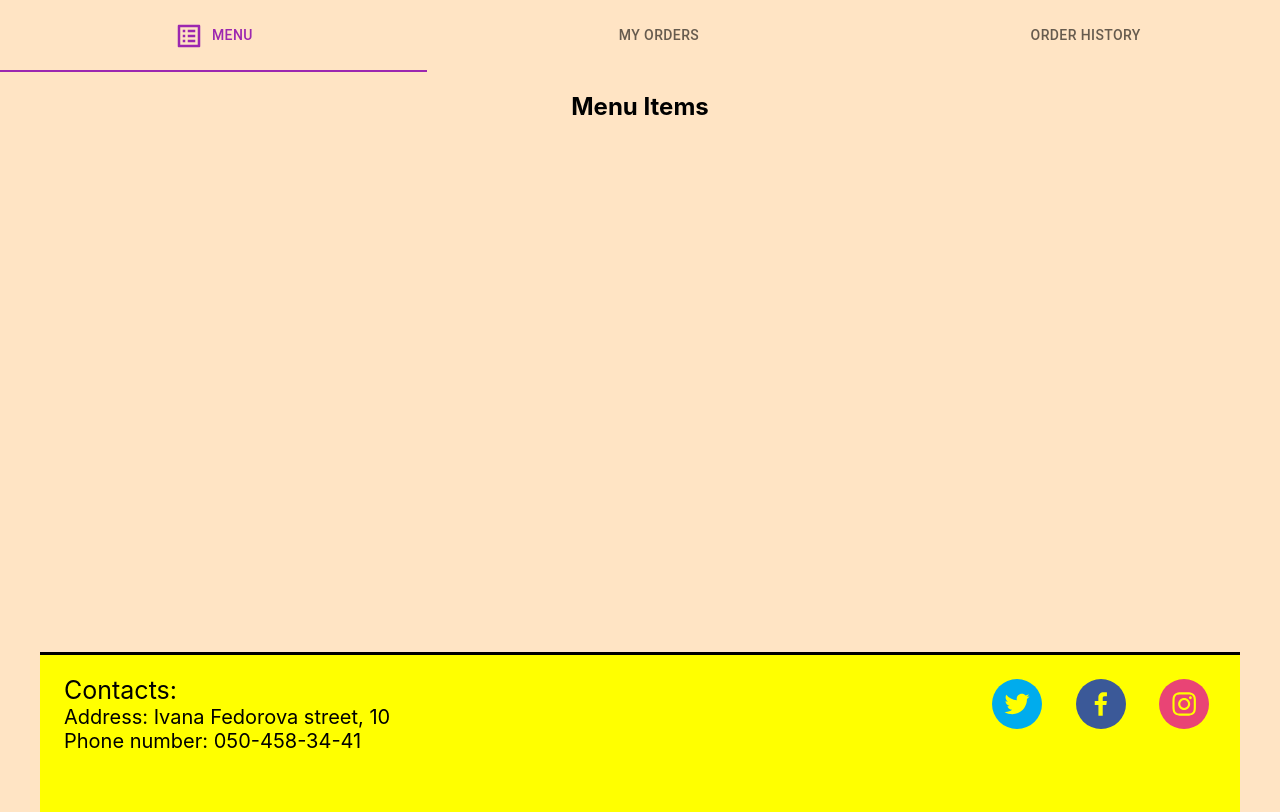
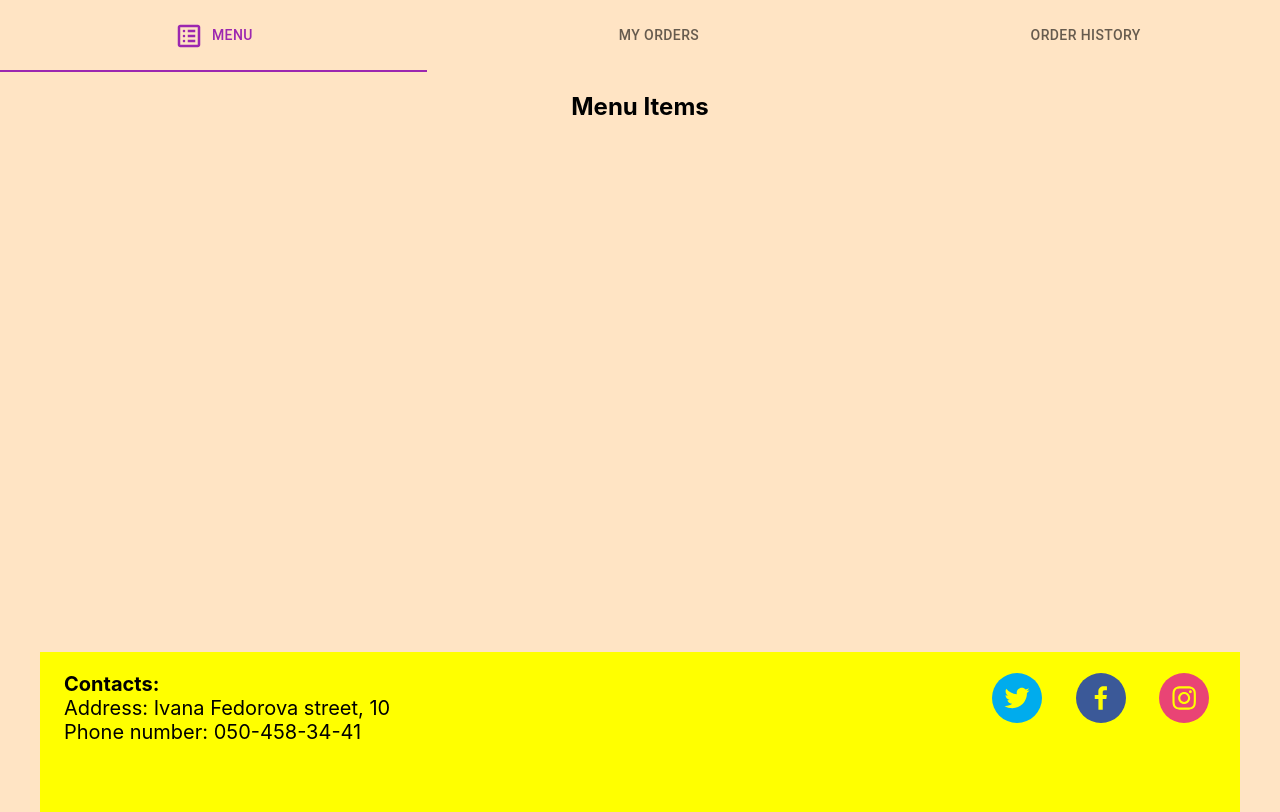
Before and after one commit to Ferum2704/MenuApp, a React (Create React App) app in the folder client/: page / in a window 1280 px wide. Built offline with nearby package versions, Linux system fonts and the light colour scheme; some icons are missing.

Commit message:
reformed project structure in client

```diff
--- a/client/src/css/Footer.css
+++ b/client/src/Components/Footer/Footer.css
@@ -1,3 +1,13 @@
+.footer {
+  background-color: yellow;
+  border-top: 3;
+  min-height: 20vh;
+}
+.footerText {
+  text-align: left;
+  padding-top: 20px;
+  font-size: 20px;
+}
 .networks {
   display: flex;
   justify-content: space-around;
--- a/client/src/Footer.js
+++ b/client/src/Components/Footer/Footer.js
@@ -2,30 +2,19 @@ import { Container } from "@mui/system";
 import React from "react";
 import { Grid } from "@mui/material";
 import { SocialIcon } from "react-social-icons";
-import "./css/Footer.css";
+import "./Footer.css";
 export default function () {
   return (
-    <Container
-      maxWidth="lg"
-      sx={{
-        bgcolor: "yellow",
-        borderTop: 3,
-        height: "20vh",
-      }}
-    >
+    <Container maxWidth="lg" className="footer">
       <Grid
         container
         justifyContent="space-between"
         flexDirection={{ sm: "column", md: "row" }}
       >
-        <div style={{ textAlign: "left", paddingTop: "20px" }}>
-          <span style={{ fontSize: 25 }}>Contacts:</span>
-          <span style={{ fontSize: 20 }}>
-            <br></br>Address: Ivana Fedorova street, 10
-          </span>
-          <span style={{ fontSize: 20 }}>
-            <br></br>Phone number: 050-458-34-41
-          </span>
+        <div className="footerText">
+          <b>Contacts:</b>
+          <br></br>Address: Ivana Fedorova street, 10
+          <br></br>Phone number: 050-458-34-41
         </div>
         <div className="networks">
           <div>
--- /dev/null
+++ b/client/src/Components/Header/Header.css
@@ -0,0 +1,11 @@
+.icon {
+  font-size: 30px;
+}
+.iconLabel {
+  padding-top: 0;
+}
+@media screen and (max-width: 400px) {
+  .iconLabel {
+    display: none;
+  }
+}
--- a/client/src/Header.js
+++ b/client/src/Components/Header/Header.js
@@ -3,9 +3,8 @@ import Tabs from "@mui/material/Tabs";
 import Tab from "@mui/material/Tab";
 import Box from "@mui/material/Box";
 import { Icon } from "@iconify/react";
-import ListAltIcon from "@mui/icons-material/ListAlt";
 import { Link, useNavigate } from "react-router-dom";
-import useWindowWidth from "./hooks/getWindowWidth";
+import "./Header.css";
 function Header() {
   const navigate = useNavigate();
   const [value, setValue] = React.useState("/");
@@ -14,7 +13,6 @@ function Header() {
     setValue(newValue);
     navigate(newValue);
   };
-  const width = useWindowWidth();
   return (
     <Box sx={{ width: "100%" }}>
       <Tabs
@@ -26,31 +24,27 @@ function Header() {
       >
         <Tab
           iconPosition="start"
-          icon={<ListAltIcon style={{ fontSize: "30px" }} />}
+          icon={
+            <Icon icon="material-symbols:list-alt-outline" className="icon" />
+          }
           value="/"
-          label={width > 400 ? "Menu" : ""}
+          label={<div className="iconLabel">Menu</div>}
         />
         <Tab
           iconPosition="start"
           icon={
-            <Icon
-              icon="icon-park-outline:transaction-order"
-              style={{ fontSize: "30px" }}
-            />
+            <Icon icon="icon-park-outline:transaction-order" className="icon" />
           }
           value="/MyOrders"
-          label={width > 400 ? "My Orders" : ""}
+          label={<div className="iconLabel">My Orders</div>}
         />
         <Tab
           iconPosition="start"
           icon={
-            <Icon
-              icon="mdi:clipboard-text-history-outline"
-              style={{ fontSize: "30px" }}
-            />
+            <Icon icon="mdi:clipboard-text-history-outline" className="icon" />
           }
           value="/OrderHistory"
-          label={width > 400 ? "Order History" : ""}
+          label={<div className="iconLabel">Order History</div>}
         />
       </Tabs>
     </Box>
--- a/client/src/Layout.js
+++ b/client/src/Components/Layout/Layout.js
@@ -1,8 +1,8 @@
 import React from "react";
-import Header from "./Header";
-import Footer from "./Footer";
+import Header from "../Header/Header";
+import Footer from "../Footer/Footer";
 import { Container } from "reactstrap";
-import "./css/Layout.css";
+import "./Layout.css";
 export default function Layout(props) {
   return (
     <div>
--- a/client/src/hooks/getWindowWidth.js
+++ /dev/null
@@ -1,19 +0,0 @@
-import { useState, useEffect } from "react";
-function getWindowWidth() {
-  return window.innerWidth;
-}
-
-export default function useWindowWidth() {
-  const [windowWidth, setWindowWidth] = useState(getWindowWidth());
-
-  useEffect(() => {
-    function handleResize() {
-      setWindowWidth(getWindowWidth());
-    }
-
-    window.addEventListener("resize", handleResize);
-    return () => window.removeEventListener("resize", handleResize);
-  }, []);
-
-  return windowWidth;
-}
```
Also changed, not shown: client/src/App.js (+5 -5 lines), client/src/Components/HomePage/MenuItems.js (renamed from client/src/HomePageComponents/MenuItems.js), client/src/Components/Layout/Layout.css (renamed from client/src/css/Layout.css), client/src/Components/MenuItemPage/MenuItemInfo.js (renamed from client/src/MenuItemPageComponents/MenuItemInfo.js), client/src/Components/MyOrdersPage/MyOrders.js (renamed from client/src/MyOrdersPageComponents/MyOrders.js), client/src/Components/OrderHistoryPage/OrderHistory.js (renamed from client/src/OrderHistoryPageComponents/OrderHistory.js).
